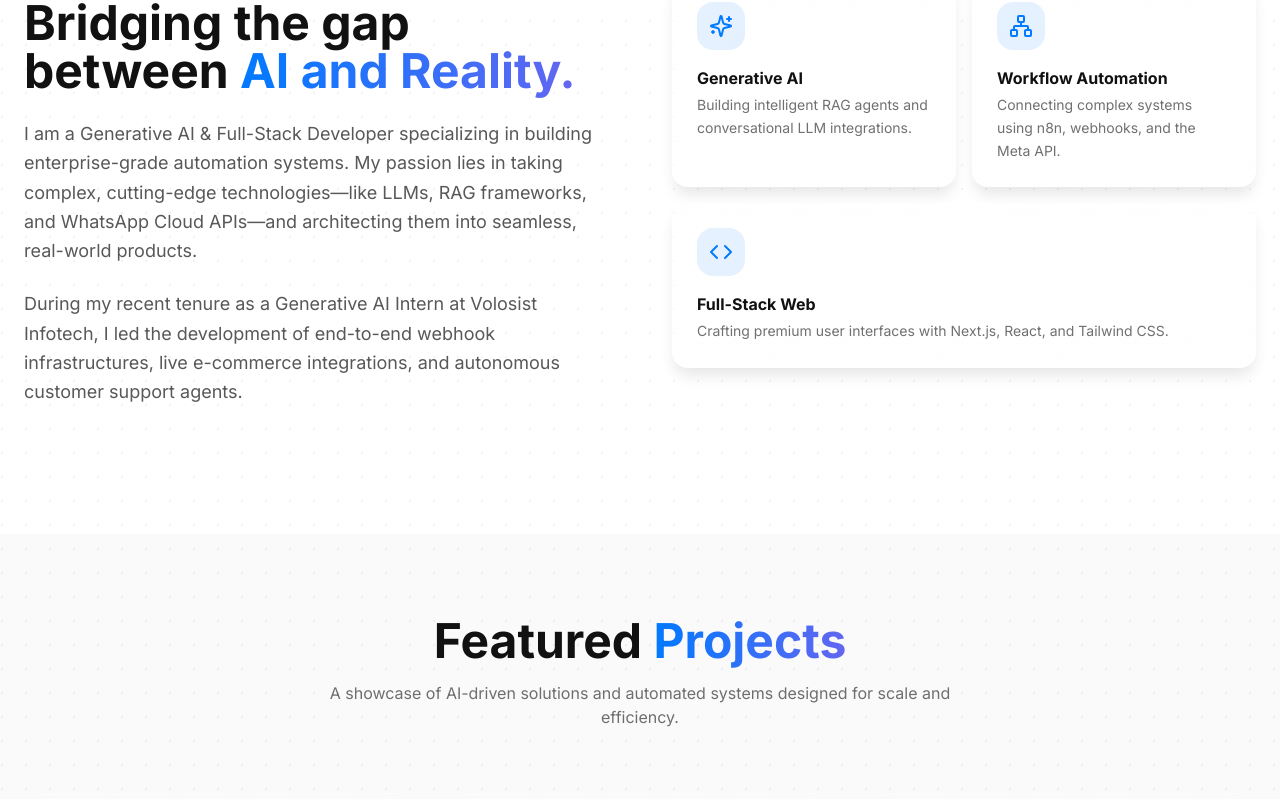
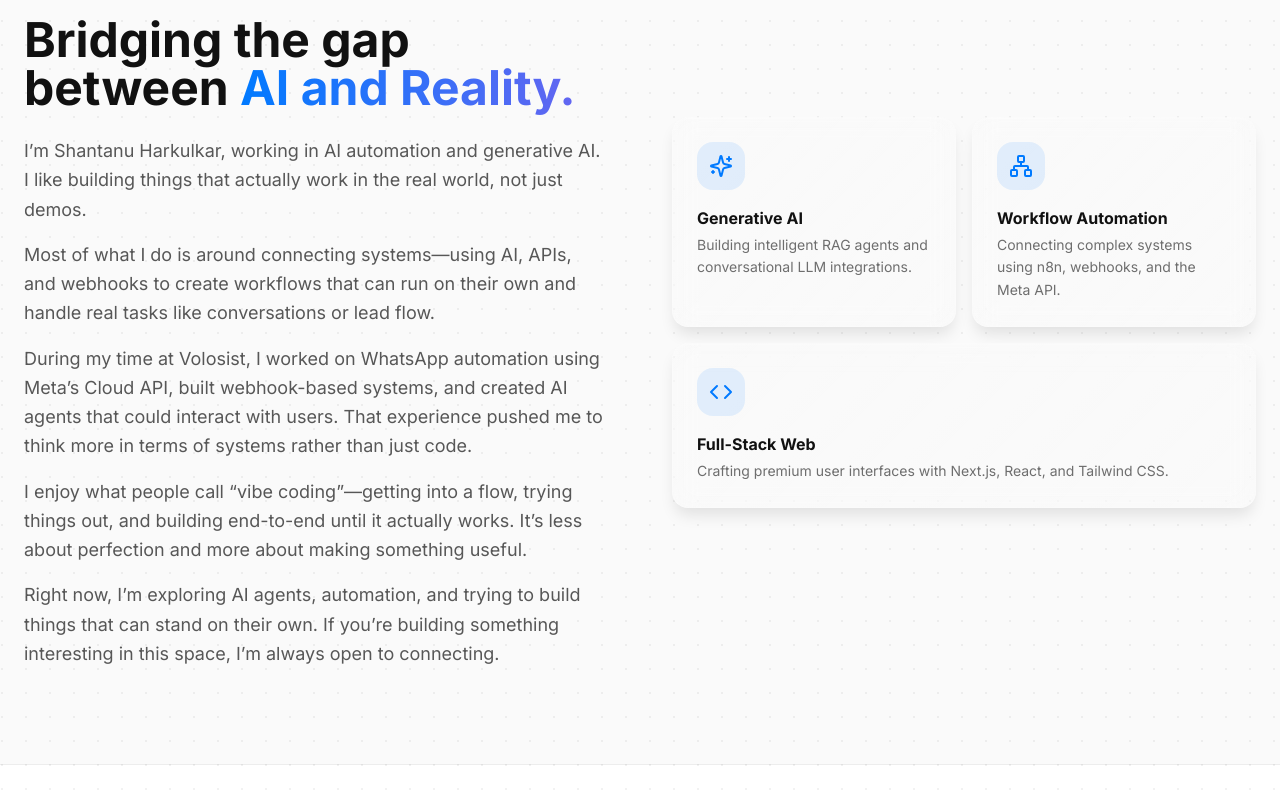
Before and after one commit to shantanuuh/portfolio, a Next.js app: page / in a window 1280 px wide. Shown: the part 941-1740 px from the top of the page. Built offline with nearby package versions, Linux system fonts and the light colour scheme; no server answers.

Commit message:
update: Personalize About Me copy

```diff
--- a/src/components/About.tsx
+++ b/src/components/About.tsx
@@ -23,7 +23,7 @@ export function About() {
   ];
 
   return (
-    <section id="about" className="py-20 relative overflow-hidden">
+    <section id="about" className="py-24 relative overflow-hidden bg-foreground/[0.02] border-y border-glass-border">
       <div className="max-w-7xl mx-auto px-6">
         <div className="flex flex-col md:flex-row gap-16 items-center">
 
@@ -31,6 +31,8 @@ export function About() {
           <motion.div
             initial={{ opacity: 0, x: -30 }}
             whileInView={{ opacity: 1, x: 0 }}
+            viewport={{ once: true, margin: "-100px" }}
+            transition={{ duration: 0.8, ease: "easeOut" }}
             className="flex-1 space-y-6"
           >
             <div className="inline-flex items-center gap-2 px-4 py-2 rounded-full bg-primary/10 text-primary text-sm font-medium">
@@ -42,18 +44,31 @@ export function About() {
               Bridging the gap between <span className="text-gradient">AI and Reality.</span>
             </h2>
 
-            <p className="text-lg text-foreground/70 leading-relaxed">
-              I am a Generative AI & Full-Stack Developer specializing in building enterprise-grade automation systems. My passion lies in taking complex, cutting-edge technologies—like LLMs, RAG frameworks, and WhatsApp Cloud APIs—and architecting them into seamless, real-world products.
-            </p>
-            <p className="text-lg text-foreground/70 leading-relaxed">
-              During my recent tenure as a Generative AI Intern at Volosist Infotech, I led the development of end-to-end webhook infrastructures, live e-commerce integrations, and autonomous customer support agents.
-            </p>
+            <div className="space-y-4">
+              <p className="text-lg text-foreground/70 leading-relaxed">
+                I’m Shantanu Harkulkar, working in AI automation and generative AI. I like building things that actually work in the real world, not just demos.
+              </p>
+              <p className="text-lg text-foreground/70 leading-relaxed">
+                Most of what I do is around connecting systems—using AI, APIs, and webhooks to create workflows that can run on their own and handle real tasks like conversations or lead flow.
+              </p>
+              <p className="text-lg text-foreground/70 leading-relaxed">
+                During my time at Volosist, I worked on WhatsApp automation using Meta’s Cloud API, built webhook-based systems, and created AI agents that could interact with users. That experience pushed me to think more in terms of systems rather than just code.
+              </p>
+              <p className="text-lg text-foreground/70 leading-relaxed">
+                I enjoy what people call “vibe coding”—getting into a flow, trying things out, and building end-to-end until it actually works. It’s less about perfection and more about making something useful.
+              </p>
+              <p className="text-lg text-foreground/70 leading-relaxed">
+                Right now, I’m exploring AI agents, automation, and trying to build things that can stand on their own. If you’re building something interesting in this space, I’m always open to connecting.
+              </p>
+            </div>
           </motion.div>
 
           {/* Feature Grid */}
           <motion.div
             initial={{ opacity: 0, x: 30 }}
             whileInView={{ opacity: 1, x: 0 }}
+            viewport={{ once: true, margin: "-100px" }}
+            transition={{ duration: 0.8, ease: "easeOut" }}
             className="flex-1 grid grid-cols-1 sm:grid-cols-2 gap-4 w-full"
           >
             {features.map((feature, i) => (
@@ -61,7 +76,8 @@ export function About() {
                 key={i}
                 initial={{ opacity: 0, y: 20 }}
                 whileInView={{ opacity: 1, y: 0 }}
-                transition={{ delay: i * 0.1 }}
+                viewport={{ once: true }}
+                transition={{ duration: 0.5, delay: i * 0.15, ease: "easeOut" }}
                 className={`glass-card p-6 flex flex-col gap-4 hover:bg-foreground/[0.02] transition-colors ${
                   i === 2 ? "sm:col-span-2" : ""
                 }`}
```
